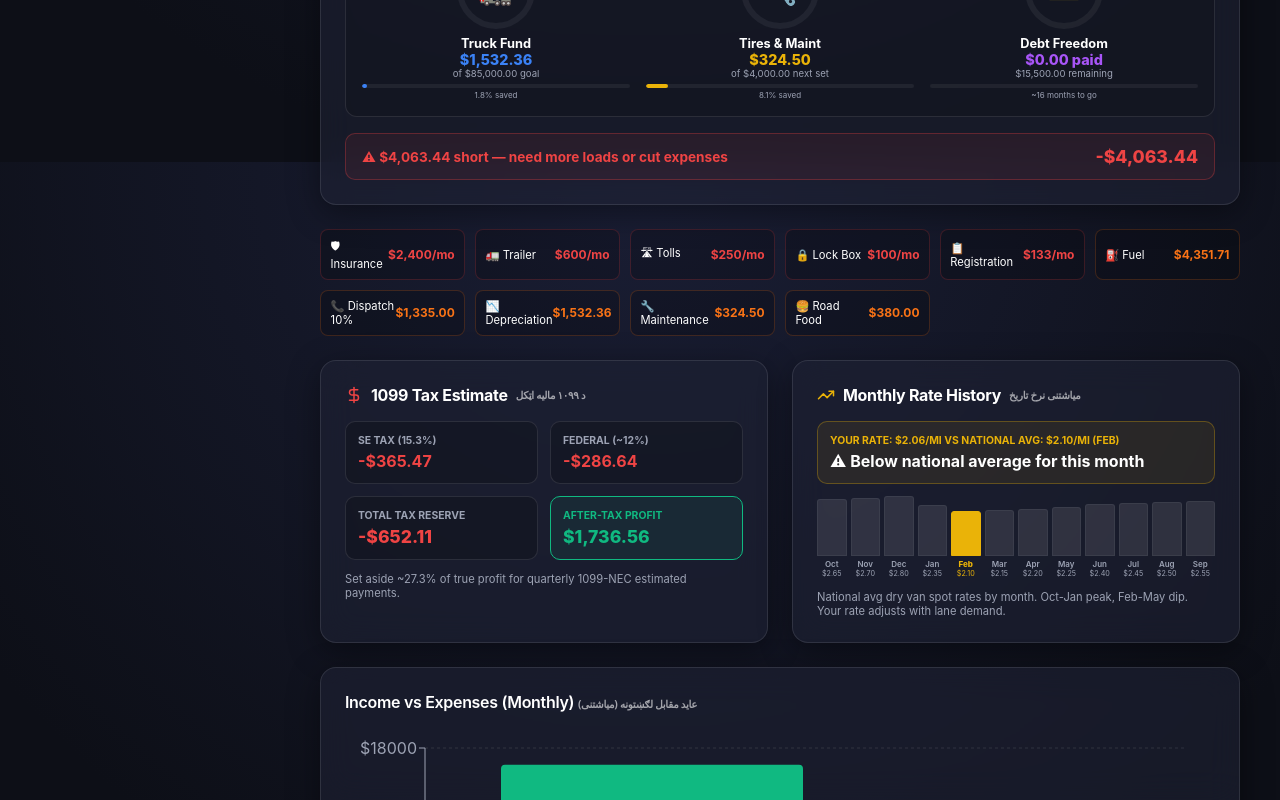
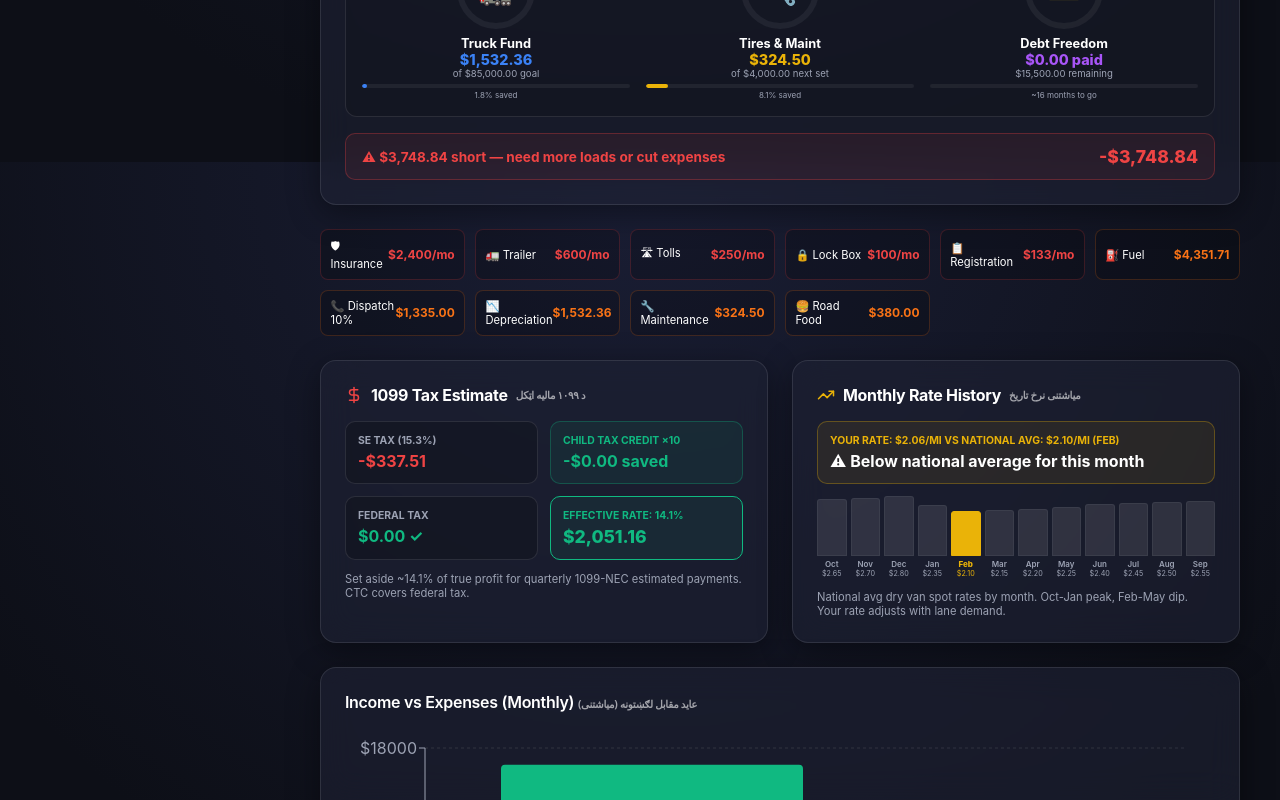
Before and after one commit to Chinadoc/Truck-tracker, a React (Vite) app: page / in a window 1280 px wide. Shown: the part 1438-2238 px from the top of the page. Built offline with nearby package versions, Linux system fonts and the light colour scheme.

Commit message:
Tax overhaul: 27.3% → ~14.1% effective (MFJ, CTC 10 kids, QBI deduction, proper brackets)

```diff
--- a/src/App.tsx
+++ b/src/App.tsx
@@ -184,7 +184,54 @@ const TIRE_SET_COST = 4000;       // 18 tires, full set
 const TIRE_LIFE_MILES = 80000;    // aggressive replacement cycle
 const CASCADIA_MAINT_RESERVE = TIRE_SET_COST / TIRE_LIFE_MILES; // $0.05/mi
 const MPG = 7.0; // actual reported MPG
-const TOTAL_TAX_RATE = 0.273;
+// === TAX CALCULATION (MFJ, 10 dependent children, self-employed 1099) ===
+const NUM_DEPENDENTS = 10; // all under 17 in 2026
+const CTC_PER_CHILD = 2000; // Child Tax Credit per qualifying child
+const STANDARD_DEDUCTION_MFJ = 31400; // 2026 estimated MFJ
+const QBI_RATE = 0.20; // Qualified Business Income deduction (20%)
+const SE_TAX_RATE = 0.153; // 15.3% (SS 12.4% + Medicare 2.9%)
+const DEBT_SAVINGS_RATE = 0.04; // 4% of revenue toward debt
+
+// 2026 Federal Tax Brackets (MFJ)
+const FED_BRACKETS: [number, number][] = [
+  [23200, 0.10], [71600, 0.12], [136150, 0.22],
+  [213750, 0.24], [321450, 0.32], [428200, 0.35], [Infinity, 0.37],
+];
+
+const calculateTax = (netSEIncome: number) => {
+  if (netSEIncome <= 0) return { seTax: 0, federalTax: 0, ctc: 0, totalTax: 0, effectiveRate: 0 };
+
+  // 1. Self-employment tax (on 92.35% of net SE income)
+  const seTaxableIncome = netSEIncome * 0.9235;
+  const seTax = seTaxableIncome * SE_TAX_RATE;
+
+  // 2. Adjusted Gross Income
+  const halfSE = seTax / 2; // above-the-line deduction
+  const qbiDeduction = netSEIncome * QBI_RATE;
+  const taxableIncome = Math.max(0, netSEIncome - halfSE - STANDARD_DEDUCTION_MFJ - qbiDeduction);
+
+  // 3. Federal tax from brackets
+  let federalTax = 0;
+  let remaining = taxableIncome;
+  let prevCutoff = 0;
+  for (const [cutoff, rate] of FED_BRACKETS) {
+    const bracketSize = cutoff - prevCutoff;
+    const taxable = Math.min(remaining, bracketSize);
+    federalTax += taxable * rate;
+    remaining -= taxable;
+    prevCutoff = cutoff;
+    if (remaining <= 0) break;
+  }
+
+  // 4. Child Tax Credit (non-refundable portion floors at $0)
+  const ctc = NUM_DEPENDENTS * CTC_PER_CHILD;
+  const federalAfterCTC = Math.max(0, federalTax - ctc);
+
+  const totalTax = seTax + federalAfterCTC;
+  const effectiveRate = netSEIncome > 0 ? totalTax / netSEIncome : 0;
+
+  return { seTax, federalTax: federalAfterCTC, ctc: Math.min(ctc, federalTax), totalTax, effectiveRate };
+};
 
 // Pashto translations — bilingual labels
 const PS: Record<string, string> = {
@@ -215,11 +262,6 @@ const PS: Record<string, string> = {
   'Monthly Rate History': 'میاشتنی نرخ تاریخ',
 };
 const bi = (en: string) => <>{en} <span style={{ fontSize: '0.65em', opacity: 0.6, fontFamily: 'system-ui' }}>{PS[en] ?? ''}</span></>;
-
-// Tax constants (1099 self-employment)
-const SE_TAX_RATE = 0.153; // 15.3% (SS 12.4% + Medicare 2.9%)
-const FED_TAX_RATE = 0.12; // estimated federal bracket
-// const TOTAL_TAX_RATE = SE_TAX_RATE + FED_TAX_RATE; // ~27.3% - This is now defined above as a fixed value
 
 // Seasonal rate multipliers (spot market averages)
 // Monthly historical average dry van rates ($/mi, national avg)
@@ -525,8 +567,9 @@ function App() {
     const ownerOperatorCashProfit = totalIncome - totalExpenses;
     const ownerOperatorTrueProfit = ownerOperatorCashProfit - totalHiddenCosts;
     const companyEquivalentEarnings = totalMiles * COMPANY_DRIVER_RATE;
-    // Tax estimates (1099)
-    const estimatedTax = Math.max(0, ownerOperatorTrueProfit) * TOTAL_TAX_RATE;
+    // Tax estimates (1099 — MFJ w/ 10 dependents)
+    const taxCalc = calculateTax(Math.max(0, ownerOperatorTrueProfit));
+    const estimatedTax = taxCalc.totalTax;
     const afterTaxProfit = ownerOperatorTrueProfit - estimatedTax;
     // Seasonal projections
     const currentMonth = new Date().toISOString().slice(5, 7);
@@ -537,7 +580,7 @@ function App() {
       vehicleDepreciation, totalHiddenCosts, ownerOperatorCashProfit,
       ownerOperatorTrueProfit, companyEquivalentEarnings,
       isBeatingCompanyRate: ownerOperatorTrueProfit > companyEquivalentEarnings,
-      estimatedTax, afterTaxProfit, currentMonthRate, annualMilesProjection,
+      estimatedTax, afterTaxProfit, currentMonthRate, annualMilesProjection, taxCalc,
     };
   }, [totalIncome, totalExpenses, totalMiles, expenses, incomes]);
 
@@ -933,7 +976,7 @@ function App() {
               const buckets = [
                 { label: '🏢 Business', amount: bizExpenses, filled: Math.min(totalIncome, bizExpenses), color: '#ef4444', details: 'Fuel · Dispatch · Insurance · Trailer · Tolls', delay: '0s' },
                 { label: '🏠 Personal + Debt', amount: personalCosts, filled: Math.max(0, Math.min(afterBiz, personalCosts)), color: '#eab308', details: `Housing · Food · ${formatCurrency(debtPayment)} debt included`, delay: '0.4s' },
-                { label: '🏛 Taxes', amount: taxCosts, filled: Math.max(0, Math.min(afterPersonal, taxCosts)), color: '#f97316', details: `SE ${(SE_TAX_RATE * 100).toFixed(0)}% + Fed ~${(FED_TAX_RATE * 100).toFixed(0)}%`, delay: '0.8s' },
+                { label: '🏛 Taxes', amount: taxCosts, filled: Math.max(0, Math.min(afterPersonal, taxCosts)), color: '#f97316', details: `SE only (~${(analysis.taxCalc.effectiveRate * 100).toFixed(1)}%) · CTC covers federal`, delay: '0.8s' },
                 { label: '💰 Surplus', amount: Math.max(0, afterTax), filled: Math.max(0, afterTax), color: '#10b981', details: afterTax >= 0 ? 'Savings & Growth' : 'In the red', delay: '1.2s' },
               ];
 
@@ -1087,22 +1130,22 @@ function App() {
                 <div style={{ display: 'grid', gridTemplateColumns: '1fr 1fr', gap: '0.75rem' }}>
                   <div style={{ background: 'rgba(0,0,0,0.2)', padding: '0.75rem', borderRadius: '10px', border: '1px solid var(--border)' }}>
                     <div style={{ fontSize: '0.65rem', textTransform: 'uppercase', color: 'var(--text-secondary)', fontWeight: 700 }}>SE Tax (15.3%)</div>
-                    <div className="text-danger" style={{ fontWeight: 700, marginTop: '0.25rem' }}>-{formatCurrency(Math.max(0, analysis.ownerOperatorTrueProfit) * SE_TAX_RATE)}</div>
+                    <div className="text-danger" style={{ fontWeight: 700, marginTop: '0.25rem' }}>-{formatCurrency(analysis.taxCalc.seTax)}</div>
+                  </div>
+                  <div style={{ background: 'rgba(16,185,129,0.08)', padding: '0.75rem', borderRadius: '10px', border: '1px solid rgba(16,185,129,0.3)' }}>
+                    <div style={{ fontSize: '0.65rem', textTransform: 'uppercase', color: 'var(--success)', fontWeight: 700 }}>Child Tax Credit ×{NUM_DEPENDENTS}</div>
+                    <div style={{ fontWeight: 700, marginTop: '0.25rem', color: 'var(--success)' }}>-{formatCurrency(analysis.taxCalc.ctc)} saved</div>
                   </div>
                   <div style={{ background: 'rgba(0,0,0,0.2)', padding: '0.75rem', borderRadius: '10px', border: '1px solid var(--border)' }}>
-                    <div style={{ fontSize: '0.65rem', textTransform: 'uppercase', color: 'var(--text-secondary)', fontWeight: 700 }}>Federal (~12%)</div>
-                    <div className="text-danger" style={{ fontWeight: 700, marginTop: '0.25rem' }}>-{formatCurrency(Math.max(0, analysis.ownerOperatorTrueProfit) * FED_TAX_RATE)}</div>
-                  </div>
-                  <div style={{ background: 'rgba(0,0,0,0.2)', padding: '0.75rem', borderRadius: '10px', border: '1px solid var(--border)' }}>
-                    <div style={{ fontSize: '0.65rem', textTransform: 'uppercase', color: 'var(--text-secondary)', fontWeight: 700 }}>Total Tax Reserve</div>
-                    <div className="text-danger" style={{ fontWeight: 800, fontSize: '1.1rem', marginTop: '0.25rem' }}>-{formatCurrency(analysis.estimatedTax)}</div>
+                    <div style={{ fontSize: '0.65rem', textTransform: 'uppercase', color: 'var(--text-secondary)', fontWeight: 700 }}>Federal Tax</div>
+                    <div style={{ fontWeight: 700, marginTop: '0.25rem', color: analysis.taxCalc.federalTax > 0 ? 'var(--danger)' : 'var(--success)' }}>{analysis.taxCalc.federalTax > 0 ? `-${formatCurrency(analysis.taxCalc.federalTax)}` : '$0.00 ✓'}</div>
                   </div>
                   <div style={{ background: analysis.afterTaxProfit >= 0 ? 'rgba(16,185,129,0.08)' : 'rgba(239,68,68,0.08)', padding: '0.75rem', borderRadius: '10px', border: `1px solid ${analysis.afterTaxProfit >= 0 ? 'var(--success)' : 'var(--danger)'}` }}>
-                    <div style={{ fontSize: '0.65rem', textTransform: 'uppercase', fontWeight: 700, color: analysis.afterTaxProfit >= 0 ? 'var(--success)' : 'var(--danger)' }}>After-Tax Profit</div>
+                    <div style={{ fontSize: '0.65rem', textTransform: 'uppercase', fontWeight: 700, color: analysis.afterTaxProfit >= 0 ? 'var(--success)' : 'var(--danger)' }}>Effective Rate: {(analysis.taxCalc.effectiveRate * 100).toFixed(1)}%</div>
                     <div style={{ fontWeight: 800, fontSize: '1.1rem', marginTop: '0.25rem', color: analysis.afterTaxProfit >= 0 ? 'var(--success)' : 'var(--danger)' }}>{formatCurrency(analysis.afterTaxProfit)}</div>
                   </div>
                 </div>
-                <div className="text-secondary" style={{ fontSize: '0.7rem', marginTop: '0.75rem' }}>Set aside ~{(TOTAL_TAX_RATE * 100).toFixed(1)}% of true profit for quarterly 1099-NEC estimated payments.</div>
+                <div className="text-secondary" style={{ fontSize: '0.7rem', marginTop: '0.75rem' }}>Set aside ~{(analysis.taxCalc.effectiveRate * 100).toFixed(1)}% of true profit for quarterly 1099-NEC estimated payments. CTC covers federal tax.</div>
               </div>
 
               {/* Monthly Historical Rate Averages */}
@@ -1200,7 +1243,8 @@ function App() {
 
                         const isEditing = editingTrip === inc.id;
                         const inputStyle = { background: 'rgba(0,0,0,0.3)', border: '1px solid var(--border)', borderRadius: '4px', padding: '0.2rem 0.4rem', color: 'var(--text-primary)', width: '100%', fontSize: '0.85rem' } as const;
-                        const tripTax = Math.max(0, tripTrueNet) * TOTAL_TAX_RATE;
+                        const tripTaxCalc = calculateTax(Math.max(0, tripTrueNet));
+                        const tripTax = tripTaxCalc.totalTax;
 
                         return (
                           <React.Fragment key={inc.id}>
@@ -1351,7 +1395,7 @@ function App() {
                                       <div style={{ fontWeight: 800, marginTop: '0.25rem', fontSize: '1.1rem', color: tripTrueNet >= 0 ? 'var(--success)' : 'var(--danger)' }}>{formatCurrency(tripTrueNet)}</div>
                                     </div>
                                     <div style={{ background: 'rgba(239,68,68,0.06)', padding: '0.75rem', borderRadius: '10px', border: '1px solid rgba(239,68,68,0.2)' }}>
-                                      <div style={{ fontSize: '0.65rem', textTransform: 'uppercase', color: 'var(--danger)', fontWeight: 700 }}>1099 Tax (~{(TOTAL_TAX_RATE * 100).toFixed(0)}%)</div>
+                                      <div style={{ fontSize: '0.65rem', textTransform: 'uppercase', color: 'var(--danger)', fontWeight: 700 }}>1099 Tax (~{(tripTaxCalc.effectiveRate * 100).toFixed(0)}%)</div>
                                       <div className="text-danger" style={{ fontWeight: 700, marginTop: '0.25rem' }}>-{formatCurrency(tripTax)}</div>
                                       <div style={{ fontSize: '0.6rem', color: 'var(--text-secondary)', marginTop: '0.15rem' }}>After tax: {formatCurrency(tripTrueNet - tripTax)}</div>
                                     </div>
@@ -1625,7 +1669,8 @@ function App() {
                         const mOther = mExp.filter(e => e.category !== 'Fuel' && e.category !== 'Deadhead').reduce((s, e) => s + e.amount, 0);
                         const mHidden = mMiles * (CASCADIA_DEPR_RATE + CASCADIA_MAINT_RESERVE);
                         const mProfit = mRevenue - mFuel - mOther - mHidden;
-                        const mTax = Math.max(0, mProfit) * TOTAL_TAX_RATE;
+                        const mTaxCalc = calculateTax(Math.max(0, mProfit));
+                        const mTax = mTaxCalc.totalTax;
                         const mNet = mProfit - mTax;
                         return (
                           <tr key={month}>
```
